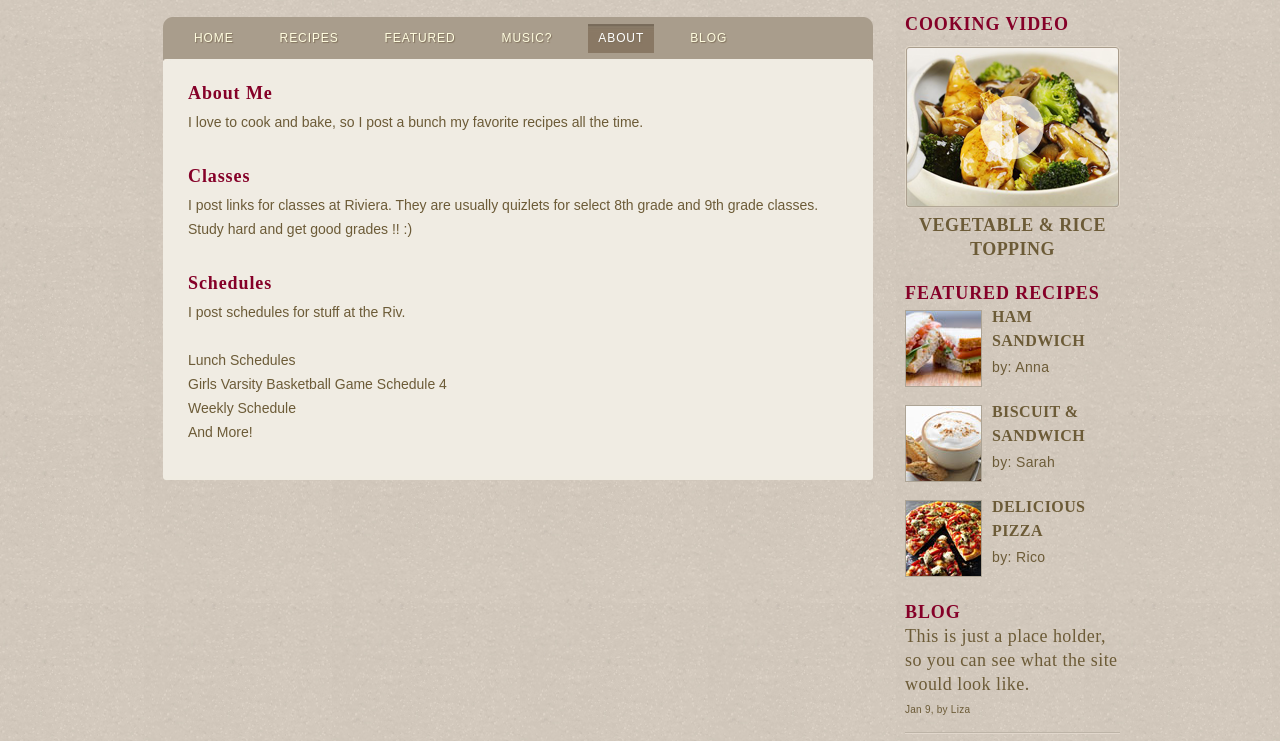
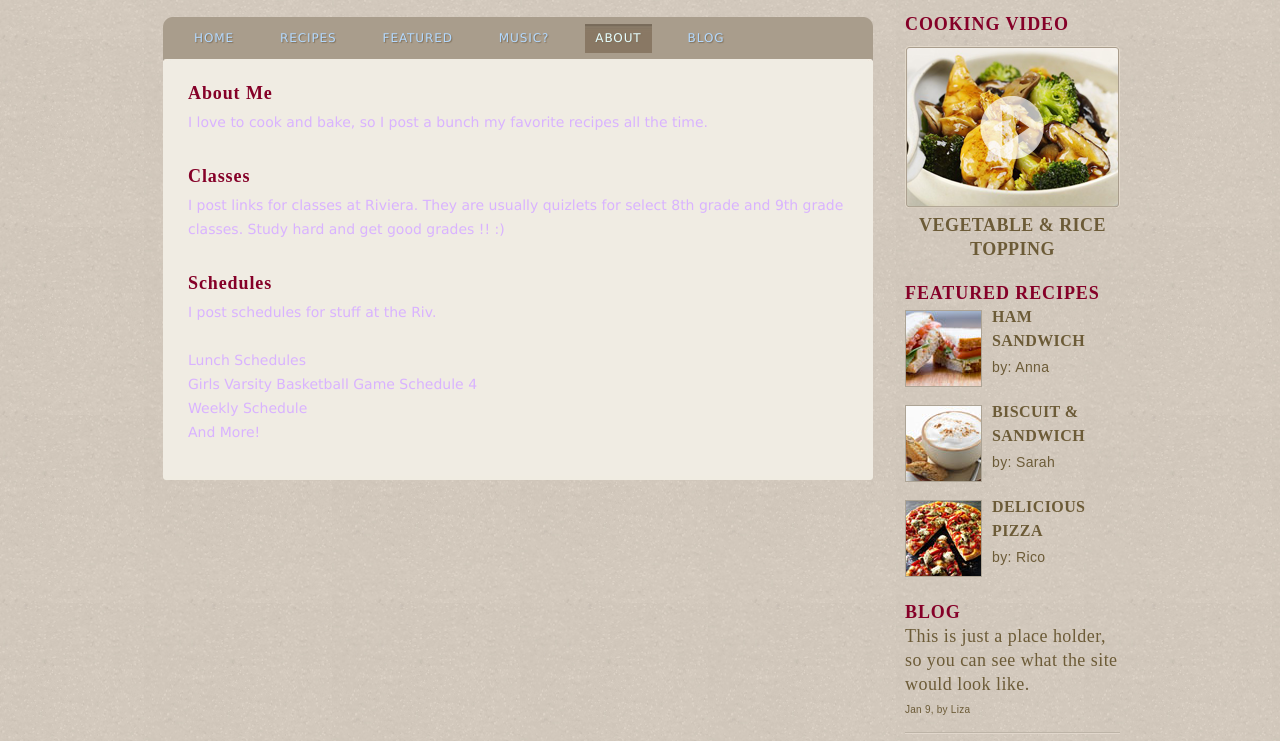
Before and after one commit to mrbeeeee/RandomStuff, a plain HTML site: page about.html in a window 1280 px wide. Shown: the part 153-894 px from the top of the page. Drawn offline with Linux system fonts and the light colour scheme.

Commit message:
Update style.css

```diff
--- a/css/style.css
+++ b/css/style.css
@@ -1,8 +1,8 @@
 /* Website template by freewebsitetemplates.com */
 body {
 	background: url(../images/bg-body.jpg) repeat;
-	color: #6c5b37;
-	font-family: Arial, Helvetica, sans-serif;
+	color: #d9b3ff;
+	font-family: Verdana, Brush Script MT, sans-serif;
 	font-size: 14px;
 	margin: 0;
 	min-width: 960px;
@@ -101,7 +101,7 @@ div.body div:first-child div.header ul li {
 	text-transform: uppercase;
 }
 div.body div:first-child div.header ul li a {
-	color: #fffcdf;
+	color: #b3d9ff;
 	display: block;
 	height: 29px;
 	font-size: 12px;
@@ -114,7 +114,7 @@ div.body div:first-child div.header ul li a {
 }
 div.body div:first-child div.header ul li.current a {
 	background: url(../images/bg-menuselected.jpg) repeat-x;
-	color: #FFF;
+	color:#e6ffff;
 }
 div.body div:first-child div.header ul li a:hover {
 	color: #FFF;
```
